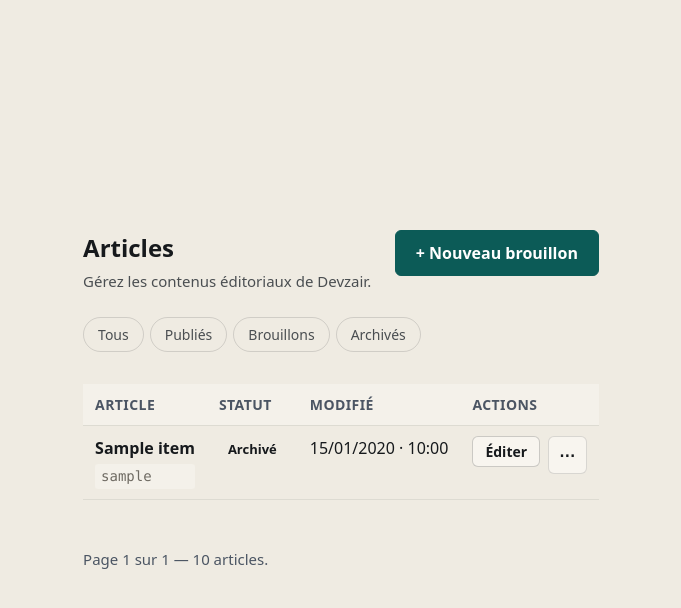
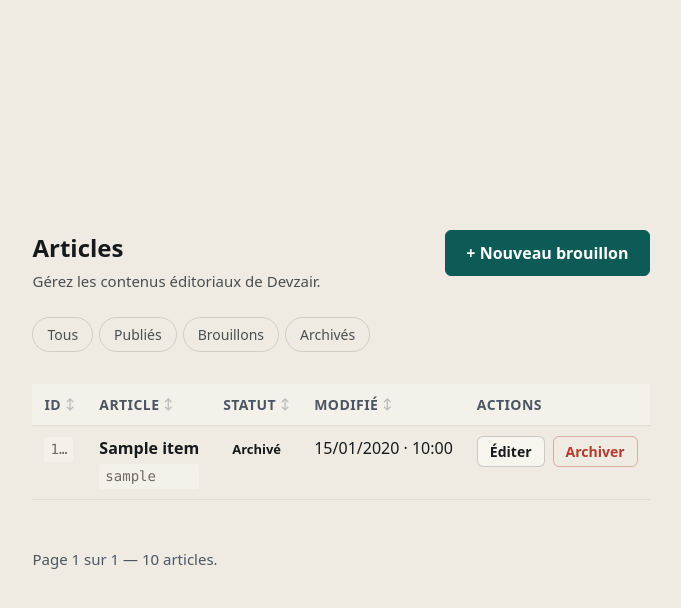
Before and after one commit to Devzair-Officiel/agence, a Symfony app: template apps/api/templates/admin/articles/list.html.twig in a window 1280 px wide. Shown: the top 608 px of the page, without its empty margins (299-980 px from the left). Run offline with Twig, Linux system fonts and the light colour scheme; the template is opened without the code that fills it: most values are stand-ins (such as "Sample title", 1, 10 or a date in 2020); some libraries are stand-ins or nearby versions.

Commit message:
feat(admin): R8 — tri de colonnes, colonne ID, actions inline sur la liste articles
- ArticleSortField enum (whitelist id/title/status/updated_at → alias Doctrine)
- ListAdminArticles + AdminArticleReadRepositoryInterface + DoctrineAdminArticleReadRepository : params sort/direction avec défauts (compat dashboard)
- AdminArticleListController : parse ?sort= et ?direction= via enum, jamais de GET brut → Doctrine
- _layout.html.twig : bloc workspace_inner_modifier pour modifier max-width par page
- list.html.twig : colonne ID (UUID tronqué + title), <th aria-sort> triables via macro Twig importée, actions inline (suppression du menu ⋯)
- _row_actions.html.twig : Éditer + Publier/Archiver/Restaurer en flex, sans <details>
- admin.css : --wide (96rem), styles .admin-th-sort, .admin-article-id, nettoyage classes ⋯ mortes
- PHPUnit 613/613 (+ 6 nouveaux tests sort) ; Playwright 98/98 (+ 4 nouveaux tests R8)

Co-Authored-By: Claude Sonnet 4.6 <noreply@anthropic.com>

```diff
--- a/apps/api/public/admin/assets/admin.css
+++ b/apps/api/public/admin/assets/admin.css
@@ -372,6 +372,8 @@ body {
     padding: 2rem 1.5rem 4rem;
 }
 
+.admin-workspace__inner--wide { max-width: 96rem; }
+
 /* ─────────────────────────────────────────────────────────────────────────
    9. Auth wrapper + login (page de connexion)
    ───────────────────────────────────────────────────────────────────────── */
@@ -769,6 +771,65 @@ button:hover { background: #2a2f36; }
     border-radius: 3px;
 }
 
+/* ── En-têtes triables ──────────────────────────────────────────────────── */
+.admin-th-sort { cursor: default; white-space: nowrap; }
+
+.admin-th-sort a {
+    display: inline-flex;
+    align-items: center;
+    gap: 0.3em;
+    color: inherit;
+    text-decoration: none;
+    font: inherit;
+    font-size: inherit;
+    text-transform: inherit;
+    letter-spacing: inherit;
+}
+
+.admin-th-sort a::after {
+    content: '↕';
+    font-size: 0.8em;
+    opacity: 0.35;
+}
+
+.admin-th-sort[aria-sort="ascending"] a::after {
+    content: '↑';
+    opacity: 1;
+}
+
+.admin-th-sort[aria-sort="descending"] a::after {
+    content: '↓';
+    opacity: 1;
+}
+
+.admin-th-sort a:hover,
+.admin-th-sort a:focus-visible {
+    color: var(--color-petrol);
+    outline: none;
+}
+
+.admin-th-sort a:focus-visible {
+    outline: 2px solid var(--color-devzair-blue);
+    outline-offset: 2px;
+    border-radius: 2px;
+}
+
+/* ── Identifiant UUID tronqué ───────────────────────────────────────────── */
+.admin-article-id {
+    display: inline-block;
+    font-family: var(--font-mono);
+    font-size: 0.8125rem;
+    background: none;
+    padding: 0;
+    white-space: nowrap;
+    max-width: 7rem;
+    overflow: hidden;
+    text-overflow: clip;
+    vertical-align: middle;
+    color: var(--color-ink-subtle);
+    cursor: default;
+}
+
 .row-actions {
     /* Espacement ≥ 6 px + min-height 24 px sur .button-small → §2.5.8 WCAG 2.2. */
     display: flex;
@@ -1300,58 +1361,7 @@ button:hover { background: #2a2f36; }
     display: flex;
     gap: 0.5rem;
     align-items: flex-start;
-    flex-wrap: nowrap;
-}
-
-.admin-row-primary-action { white-space: nowrap; }
-
-.admin-actions-details { position: relative; }
-
-.admin-actions-summary {
-    display: inline-flex;
-    align-items: center;
-    justify-content: center;
-    padding: 0.375rem 0.625rem;
-    border: 1px solid var(--border-default);
-    border-radius: var(--radius-sm);
-    background: var(--color-cream-elevated);
-    color: var(--color-ink);
-    font: inherit;
-    font-size: 1rem;
-    font-weight: 700;
-    letter-spacing: 0.05em;
-    cursor: pointer;
-    min-height: 32px;
-    min-width: 32px;
-    list-style: none;
-    user-select: none;
-}
-
-.admin-actions-summary::-webkit-details-marker { display: none; }
-
-.admin-actions-summary:hover,
-.admin-actions-summary:focus-visible {
-    background: var(--color-cream);
-}
-
-.admin-actions-panel {
-    margin-top: 0.375rem;
-    padding: 0.375rem;
-    background: var(--color-cream-elevated);
-    border: 1px solid var(--border-default);
-    border-radius: var(--radius-md);
-    display: flex;
-    flex-direction: column;
-    gap: 0.25rem;
-    min-width: 9rem;
-}
-
-.admin-actions-panel .inline-form { display: block; }
-
-.admin-actions-panel .button-small {
-    display: block;
-    width: 100%;
-    text-align: left;
+    flex-wrap: wrap;
 }
 
 /* ── Bouton danger subtil (Archiver) ──────────────────────────────────── */
--- a/apps/api/src/Editorial/Application/Query/ListAdminArticles.php
+++ b/apps/api/src/Editorial/Application/Query/ListAdminArticles.php
@@ -9,6 +9,7 @@ use App\Editorial\Domain\ArticleStatus;
 /**
  * Requête paginée pour l'écran de liste admin. `page` et `perPage` bornés
  * en amont par le contrôleur (page ≥ 1 clampée, perPage = 20 fixe en 8C3).
+ * `sortField` et `sortAscending` sont validés par whitelist dans le contrôleur.
  */
 final class ListAdminArticles
 {
@@ -20,6 +21,8 @@ final class ListAdminArticles
         public readonly int $page,
         public readonly int $perPage,
         public readonly ?ArticleStatus $statusFilter,
+        public readonly ArticleSortField $sortField = ArticleSortField::UpdatedAt,
+        public readonly bool $sortAscending = false,
     ) {
     }
 }
--- a/apps/api/src/Editorial/Application/Query/ListAdminArticlesHandler.php
+++ b/apps/api/src/Editorial/Application/Query/ListAdminArticlesHandler.php
@@ -19,7 +19,7 @@ final class ListAdminArticlesHandler
 
     public function __invoke(ListAdminArticles $query): AdminArticleListPage
     {
-        $items = $this->repository->paginate($query->page, $query->perPage, $query->statusFilter);
+        $items = $this->repository->paginate($query->page, $query->perPage, $query->statusFilter, $query->sortField, $query->sortAscending);
         $total = $this->repository->count($query->statusFilter);
 
         return new AdminArticleListPage(
--- a/apps/api/templates/admin/_layout.html.twig
+++ b/apps/api/templates/admin/_layout.html.twig
@@ -132,7 +132,7 @@
 
         {# Zone de travail principale #}
         <main class="admin-workspace" id="admin-main" tabindex="-1">
-            <div class="admin-workspace__inner">
+            <div class="admin-workspace__inner {% block workspace_inner_modifier %}{% endblock %}">{# trim #}
 
                 {% for level, messages in app.flashes(['success', 'info', 'error']) %}
                     {% for message in messages %}
--- a/apps/api/templates/admin/articles/_row_actions.html.twig
+++ b/apps/api/templates/admin/articles/_row_actions.html.twig
@@ -1,27 +1,17 @@
 {#
-    Attend `item` (`AdminArticleListItem`).
+    Actions inline par ligne — attend `item` (`AdminArticleListItem`).
 
     Chaque action destructrice a son propre formulaire POST + jeton CSRF
     dédié à l'UUID — un jeton exfiltré ne suffit qu'à agir sur l'article
-    associé, pas sur l'ensemble du catalogue. Aucun JavaScript.
-
-    Structure :
-    - action primaire : lien Éditer / Voir (selon statut) ;
-    - actions secondaires : widget <details>/<summary> natif, sans ARIA menu,
-      sans JS — accessible au clavier (Espace / Entrée sur le résumé).
+    associé. Pas de <details>, pas de JavaScript.
 #}
 <div class="admin-row-actions">
+
     <a href="{{ path('admin_article_edit', { id: item.id }) }}"
-       class="button-link button-small admin-row-primary-action">
+       class="button-link button-small">
         {% if item.status.value == 'archived' %}Voir{% else %}Éditer{% endif %}
     </a>
 
-    <details class="admin-actions-details">
-        <summary class="admin-actions-summary">
-            <span aria-hidden="true">⋯</span>
-            <span class="visually-hidden">Actions pour « {{ item.title }} »</span>
-        </summary>
-        <div class="admin-actions-panel">
     {% if item.status.value == 'draft' %}
         <form method="post"
               action="{{ path('admin_article_publish', { id: item.id }) }}"
@@ -49,6 +39,5 @@
             <button type="submit" class="button-small">Restaurer</button>
         </form>
     {% endif %}
+
 </div>
-    </details>
-</div>
--- a/apps/api/templates/admin/articles/list.html.twig
+++ b/apps/api/templates/admin/articles/list.html.twig
@@ -2,7 +2,34 @@
 
 {% block title %}Articles — Administration Devzair{% endblock %}
 
+{% block workspace_inner_modifier %}admin-workspace__inner--wide{% endblock %}
+
+{#
+    Rendu d'un en-tête de colonne triable.
+    Paramètres :
+      - sort_key        : valeur du param `sort` pour cette colonne ;
+      - current_sort    : tri actuel ;
+      - current_direction : direction actuelle (asc|desc) ;
+      - default_dir     : direction par défaut si la colonne n'est pas active ;
+      - current_status  : filtre statut ou null.
+#}
+{% macro th_sort(label, sort_key, current_sort, current_direction, default_dir, current_status) %}
+    {%- set _is_active = (current_sort == sort_key) -%}
+    {%- set _next_dir  = _is_active ? (current_direction == 'asc' ? 'desc' : 'asc') : default_dir -%}
+    {%- set _aria_sort = _is_active ? (current_direction == 'asc' ? 'ascending' : 'descending') : 'none' -%}
+    <th scope="col"
+        class="admin-th-sort"
+        aria-sort="{{ _aria_sort }}">
+        <a href="{{ path('admin_articles_list', {
+            sort:      sort_key,
+            direction: _next_dir,
+            status:    current_status ? current_status.value : null,
+        }) }}">{{ label }}</a>
+    </th>
+{% endmacro %}
+
 {% block body %}
+{% import _self as list_macros %}
 <div class="admin-articles-page">
 
     {# ── En-tête ─────────────────────────────────────────────────────────── #}
@@ -23,28 +50,28 @@
     <nav class="admin-article-filters" aria-label="Filtrer les articles par statut">
         <ul role="list">
             <li>
-                <a href="{{ path('admin_articles_list') }}"
+                <a href="{{ path('admin_articles_list', { sort: current_sort, direction: current_direction }) }}"
                    class="admin-article-filter{% if current_status is null %} admin-article-filter--active{% endif %}"
                    {% if current_status is null %}aria-current="page"{% endif %}>
                     Tous
                 </a>
             </li>
             <li>
-                <a href="{{ path('admin_articles_list', {status: 'published'}) }}"
+                <a href="{{ path('admin_articles_list', { status: 'published', sort: current_sort, direction: current_direction }) }}"
                    class="admin-article-filter{% if current_status is not null and current_status.value == 'published' %} admin-article-filter--active{% endif %}"
                    {% if current_status is not null and current_status.value == 'published' %}aria-current="page"{% endif %}>
                     Publiés
                 </a>
             </li>
             <li>
-                <a href="{{ path('admin_articles_list', {status: 'draft'}) }}"
+                <a href="{{ path('admin_articles_list', { status: 'draft', sort: current_sort, direction: current_direction }) }}"
                    class="admin-article-filter{% if current_status is not null and current_status.value == 'draft' %} admin-article-filter--active{% endif %}"
                    {% if current_status is not null and current_status.value == 'draft' %}aria-current="page"{% endif %}>
                     Brouillons
                 </a>
             </li>
             <li>
-                <a href="{{ path('admin_articles_list', {status: 'archived'}) }}"
+                <a href="{{ path('admin_articles_list', { status: 'archived', sort: current_sort, direction: current_direction }) }}"
                    class="admin-article-filter{% if current_status is not null and current_status.value == 'archived' %} admin-article-filter--active{% endif %}"
                    {% if current_status is not null and current_status.value == 'archived' %}aria-current="page"{% endif %}>
                     Archivés
@@ -79,15 +106,20 @@
                 </caption>
                 <thead>
                     <tr>
-                        <th scope="col">Article</th>
-                        <th scope="col">Statut</th>
-                        <th scope="col">Modifié</th>
+                        {{ list_macros.th_sort('ID',      'id',         current_sort, current_direction, 'asc',  current_status) }}
+                        {{ list_macros.th_sort('Article', 'title',      current_sort, current_direction, 'asc',  current_status) }}
+                        {{ list_macros.th_sort('Statut',  'status',     current_sort, current_direction, 'asc',  current_status) }}
+                        {{ list_macros.th_sort('Modifié', 'updated_at', current_sort, current_direction, 'desc', current_status) }}
                         <th scope="col">Actions</th>
                     </tr>
                 </thead>
                 <tbody>
                     {% for item in result.items %}
                         <tr>
+                            <td data-label="ID">
+                                <code class="admin-article-id"
+                                      title="{{ item.id }}">{{ item.id|slice(0, 8) }}…</code>
+                            </td>
                             <td class="admin-article-cell" data-label="Article">
                                 <p class="admin-article-title">{{ item.title }}</p>
                                 <code class="admin-article-slug">{{ item.slug }}</code>
@@ -121,16 +153,22 @@
             <ul class="pagination-links">
                 {% if result.hasPrevious() %}
                     <li>
-                        <a href="{{ path('admin_articles_list', { page: result.page - 1, status: current_status ? current_status.value : null }) }}">
-                            ← Précédent
-                        </a>
+                        <a href="{{ path('admin_articles_list', {
+                            page:      result.page - 1,
+                            status:    current_status ? current_status.value : null,
+                            sort:      current_sort,
+                            direction: current_direction,
+                        }) }}">← Précédent</a>
                     </li>
                 {% endif %}
                 {% if result.hasNext() %}
                     <li>
-                        <a href="{{ path('admin_articles_list', { page: result.page + 1, status: current_status ? current_status.value : null }) }}">
-                            Suivant →
-                        </a>
+                        <a href="{{ path('admin_articles_list', {
+                            page:      result.page + 1,
+                            status:    current_status ? current_status.value : null,
+                            sort:      current_sort,
+                            direction: current_direction,
+                        }) }}">Suivant →</a>
                     </li>
                 {% endif %}
             </ul>
```
Also changed, not shown: apps/api/src/Admin/Presentation/Http/AdminArticleListController.php (+28 -10 lines), apps/api/src/Editorial/Application/Query/AdminArticleReadRepositoryInterface.php (+11 -5 lines), apps/api/src/Editorial/Application/Query/ArticleSortField.php (added, +28 -0 lines), apps/api/src/Editorial/Infrastructure/Persistence/DoctrineAdminArticleReadRepository.php (+15 -4 lines), apps/api/tests/Admin/Presentation/Http/AdminArticleListControllerTest.php (+104 -0 lines), apps/api/tests/Editorial/Support/InMemoryAdminArticleReadRepository.php (+18 -7 lines), apps/web/test/e2e/admin-editorial.spec.ts (+119 -0 lines). Lines whose indentation alone changed are shown as unchanged.
